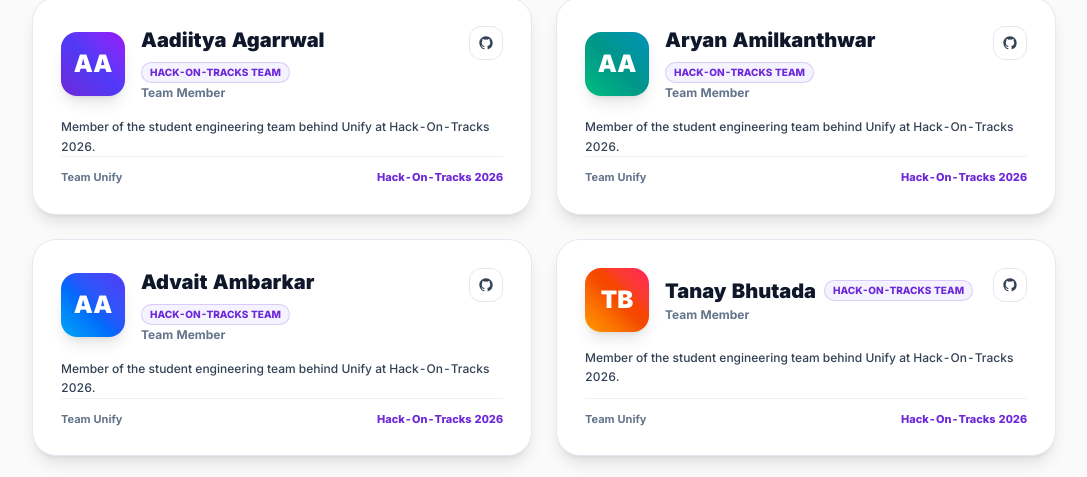
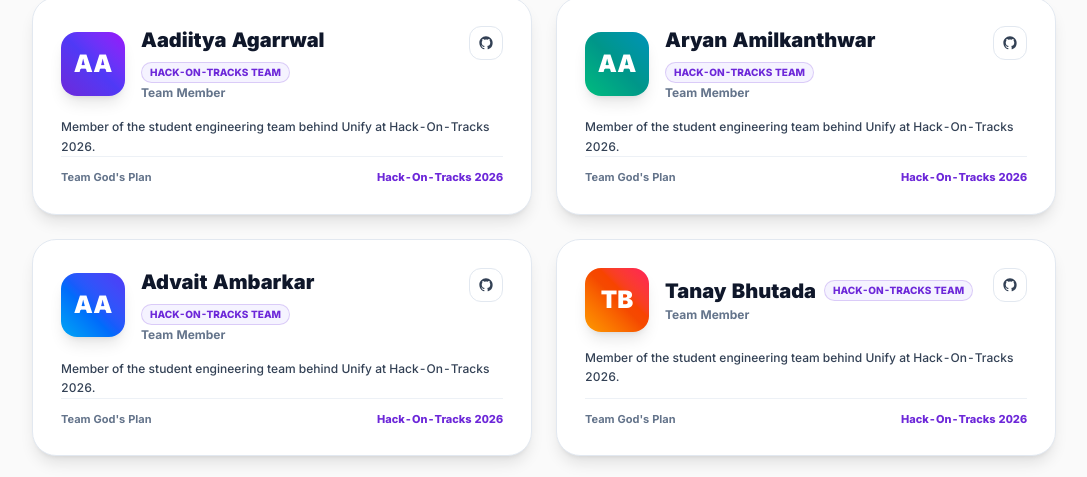
Before and after one commit to aadiitya2007/Hack_On_Tracks, a Next.js app: page / in a window 1280 px wide. Shown: the part 3609-4086 px from the top of the page, without its empty margins (96-1183 px from the left). Built offline with nearby package versions, Linux system fonts and the light colour scheme.

Commit message:
docs: update official team name to God's Plan in README and landing page

```diff
--- a/src/app/LandingClient.tsx
+++ b/src/app/LandingClient.tsx
@@ -733,7 +733,7 @@
 
               {/* Team Pill */}
               <div className="pt-3 border-t border-border/60 flex items-center justify-between text-[11px] font-bold text-text-muted">
-                <span>Team Unify</span>
+                <span>Team God's Plan</span>
                 <span className="text-accent font-extrabold">Hack-On-Tracks 2026</span>
               </div>
             </motion.div>
```
Also changed, not shown: 1 other file (tests, documents, lock files or other folders).
